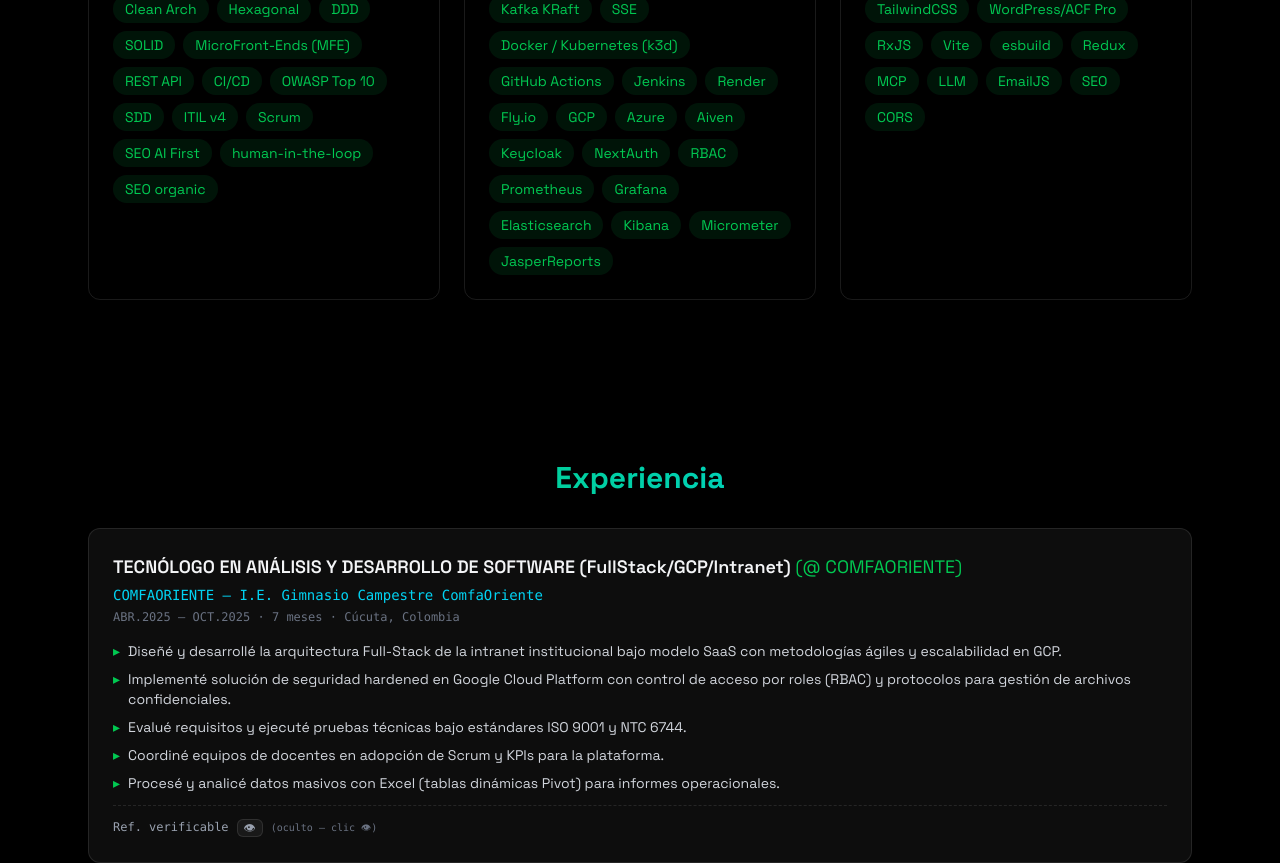
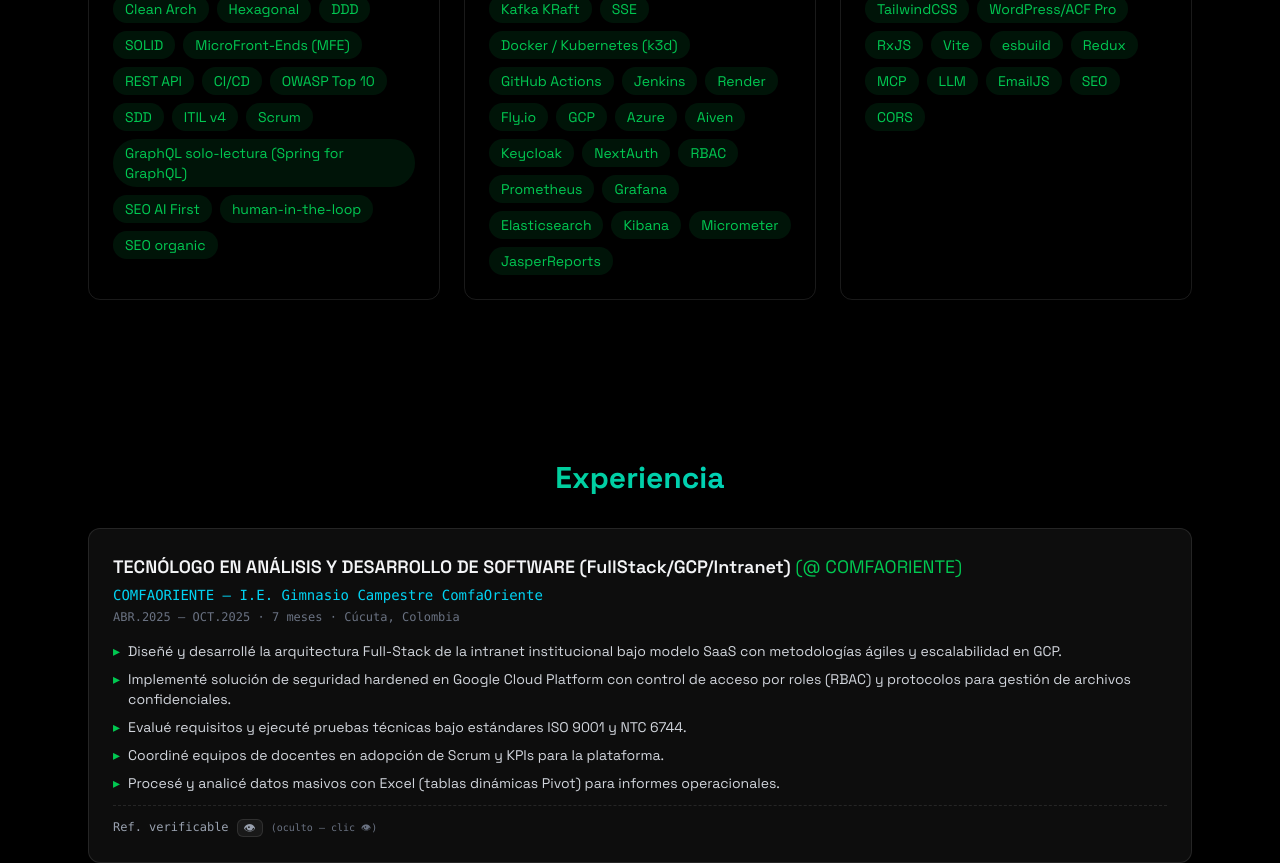
Before and after one commit to ypmanrique2/yadin.manrique-portfolio, a React (Vite) app: page / in a window 1280 px wide. Shown: the part 1560-2423 px from the top of the page. Built offline with nearby package versions, Linux system fonts and the light colour scheme.

Commit message:
docs(portfolio): GraphQL read-only hexagonal a proyecto Skills y src

```diff
--- a/CV_Fusion_FE_2026_PREVIEW.html
+++ b/CV_Fusion_FE_2026_PREVIEW.html
@@ -1717,6 +1717,7 @@
             monitorear en tiempo real métricas del sistema, hilos del servidor y la latencia (lag) de los consumidores
             de tópicos de <strong>Apache Kafka KRaft</strong>. Si PC/agente hibernado se muestra OFFLINE, y
             <strong>Elasticsearch</strong> LOCAL ONLY en amarillo — es el comportamiento esperado del free-tier, no un bug.
+            API read-only GraphQL (schema-first, 2 queries) como adapter hexagonal sobre CatalogService: tenant server-side anti-IDOR, caps size≤100/first≤20, introspección off en prod.
           </p>
           <div class="chips">
             <span class="chip">Java 21</span><span class="chip">Spring Boot 3.5</span><span class="chip">Spring
@@ -1736,7 +1737,7 @@
               10.4.3</span>
             <span class="chip">Prometheus</span><span class="chip">Elasticsearch 8.15.3</span><span class="chip">Kibana
               8.15.3</span>
-            <span class="chip">Micrometer</span><span class="chip">JasperReports</span><span class="chip">Render</span>
+            <span class="chip">Micrometer</span><span class="chip">JasperReports</span><span class="chip">Render</span><span class="chip">GraphQL read-only</span>
           </div>
           <a class="link" href="https://yadinstore-jenkins-obs-live.onrender.com/jenkins-dashboard.html" target="_blank"
             rel="noopener">Ver monitor Kafka + Docker + K8s (k3d) + CI/CD & Observabilidad →</a>
@@ -2218,7 +2219,7 @@
             <span class="tag">SOLID</span><span class="tag">MicroFront-Ends (MFE)</span><span class="tag">REST
               API</span>
             <span class="tag">CI/CD</span><span class="tag">OWASP Top 10</span><span class="tag">SDD</span>
-            <span class="tag">ITIL v4</span><span class="tag">Scrum</span><span class="tag">SEO AI First</span><span class="tag">human-in-the-loop</span><span class="tag">SEO organic</span>
+            <span class="tag">ITIL v4</span><span class="tag">Scrum</span><span class="tag">GraphQL solo-lectura (Spring for GraphQL)</span><span class="tag">SEO AI First</span><span class="tag">human-in-the-loop</span><span class="tag">SEO organic</span>
           </div>
         </div>
 
--- a/CV_Yadin_Manrique_ATS_2026.html
+++ b/CV_Yadin_Manrique_ATS_2026.html
@@ -888,6 +888,7 @@
             monitorear en tiempo real métricas del sistema, hilos del servidor y la latencia (lag) de los consumidores
             de tópicos de <strong>Apache Kafka KRaft</strong>. Si PC/agente hibernado se muestra OFFLINE, y
             <strong>Elasticsearch</strong> LOCAL ONLY en amarillo — es el comportamiento esperado del free-tier, no un bug.
+            GraphQL solo-lectura (Spring for GraphQL, schema-first): 2 queries delegadas a CatalogService, tenant server-side (JWT/X-Tenant-ID), paginación acotada e introspección desactivada en prod.
           </p>
           <div class="chips"><span class="chip accent">Java 21</span><span class="chip accent">Spring Boot
               3.5</span><span class="chip accent">Spring Modulith</span><span class="chip accent">Kafka
@@ -1164,7 +1165,7 @@
               (MFE)</span><span class="ats-tag accent">REST API</span><span class="ats-tag accent">CI/CD</span><span
               class="ats-tag accent">OWASP Top 10</span><span class="ats-tag accent">SDD</span><span
               class="ats-tag accent">ITIL
-              v4</span><span class="ats-tag">Scrum</span><span class="ats-tag">EDA</span><span
+              v4</span><span class="ats-tag">GraphQL solo-lectura (Spring for GraphQL)</span><span class="ats-tag">Scrum</span><span class="ats-tag">EDA</span><span
               class="ats-tag">Idempotency</span><span class="ats-tag accent">SEO AI First</span><span class="ats-tag accent">human-in-the-loop</span><span class="ats-tag accent">SEO organic</span>
           </div>
         </div>
--- a/CV_Yadin_Manrique_ATS_2026_EN.html
+++ b/CV_Yadin_Manrique_ATS_2026_EN.html
@@ -852,7 +852,7 @@
             alongside <b>JasperReports</b> for automated order PDF receipts. Features a server-side Kafka activity
             dashboard queried over <b>SASL_SSL</b> with zero frontend secrets. If the PC/agent in hibernation appears
             OFFLINE, and LOCAL ONLY Elasticsearch is highlighted in yellow — this is the expected behavior of the free
-            tier, not a bug.</p>
+             tier, not a bug. Read-only GraphQL (Spring for GraphQL, schema-first): 2 queries delegating to CatalogService, server-side tenant (JWT/X-Tenant-ID), capped pagination, introspection off in prod.</p>
           <div class="chips"><span class="chip accent">Java 21</span><span class="chip accent">Spring Boot
               3.5</span><span class="chip accent">Spring Modulith</span><span class="chip accent">Kafka
               3.9.2</span><span class="chip accent">MongoDB</span><span class="chip">Hexagonal Architecture</span><span
@@ -1112,7 +1112,7 @@
               (MFE)</span><span class="ats-tag accent">REST API</span><span class="ats-tag accent">CI/CD</span><span
               class="ats-tag accent">OWASP Top 10</span><span class="ats-tag accent">SDD</span><span
               class="ats-tag accent">ITIL
-              v4</span><span class="ats-tag">Scrum</span><span class="ats-tag">EDA</span><span
+              v4</span><span class="ats-tag">Read-only GraphQL (Spring for GraphQL)</span><span class="ats-tag">Scrum</span><span class="ats-tag">EDA</span><span
               class="ats-tag">Idempotency</span><span class="ats-tag accent">SEO AI First</span><span class="ats-tag accent">human-in-the-loop</span><span class="ats-tag accent">SEO organic</span>
           </div>
         </div>
--- a/src/components/sections/Habilidades.jsx
+++ b/src/components/sections/Habilidades.jsx
@@ -44,7 +44,7 @@
 const tagGroups = [
     {
         title: "Especialidades & Metodologías",
-        tags: ["Clean Architecture", "Hexagonal Architecture", "DDD", "SOLID", "MicroFront-Ends (MFE)", "REST API", "CI/CD", "OWASP Top 10", "SDD", "ITIL v4", "Scrum", "EDA", "Idempotency", "SEO AI First", "human-in-the-loop", "SEO organic"],
+        tags: ["Clean Architecture", "Hexagonal Architecture", "DDD", "SOLID", "MicroFront-Ends (MFE)", "REST API", "CI/CD", "OWASP Top 10", "SDD", "ITIL v4", "Scrum", "GraphQL solo-lectura (Spring for GraphQL)", "EDA", "Idempotency", "SEO AI First", "human-in-the-loop", "SEO organic"],
     },
     {
         title: "Cloud · Infra · Seguridad",
--- a/src/components/sections/Sobre_mi.jsx
+++ b/src/components/sections/Sobre_mi.jsx
@@ -5,7 +5,7 @@
 export const Sobre_mi = () => {
     const frontendSkills = ["TypeScript", "React", "Vite", "Angular", "SEO human in the loop", "TailwindCSS", "SCSS", "CSS3", "HTML5", "JavaScript", "RxJS", "Next.js", "NextAuth"];
     const backendSkills = ["Java", "SpringBoot", "Keycloak", "Node.js", "Express", "MongoDB", "MySQL", "Firebase", "Python", "JavaScript", "TypeScript", "hardened security", "AI first"];
-    const especialidadesChips = ["Clean Arch", "Hexagonal", "DDD", "SOLID", "MicroFront-Ends (MFE)", "REST API", "CI/CD", "OWASP Top 10", "SDD", "ITIL v4", "Scrum", "SEO AI First", "human-in-the-loop", "SEO organic"];
+    const especialidadesChips = ["Clean Arch", "Hexagonal", "DDD", "SOLID", "MicroFront-Ends (MFE)", "REST API", "CI/CD", "OWASP Top 10", "SDD", "ITIL v4", "Scrum", "GraphQL solo-lectura (Spring for GraphQL)", "SEO AI First", "human-in-the-loop", "SEO organic"];
     const cloudSeguridadChips = ["Kafka KRaft", "SSE", "Docker / Kubernetes (k3d)", "GitHub Actions", "Jenkins", "Render", "Fly.io", "GCP", "Azure", "Aiven", "Keycloak", "NextAuth", "RBAC", "Prometheus", "Grafana", "Elasticsearch", "Kibana", "Micrometer", "JasperReports"];
     const frontendIaChips = ["TailwindCSS", "WordPress/ACF Pro", "RxJS", "Vite", "esbuild", "Redux", "MCP", "LLM", "EmailJS", "SEO", "CORS"];
 
```
Also changed, not shown: src/components/sections/Proyectos.jsx (+1 -1 lines).
